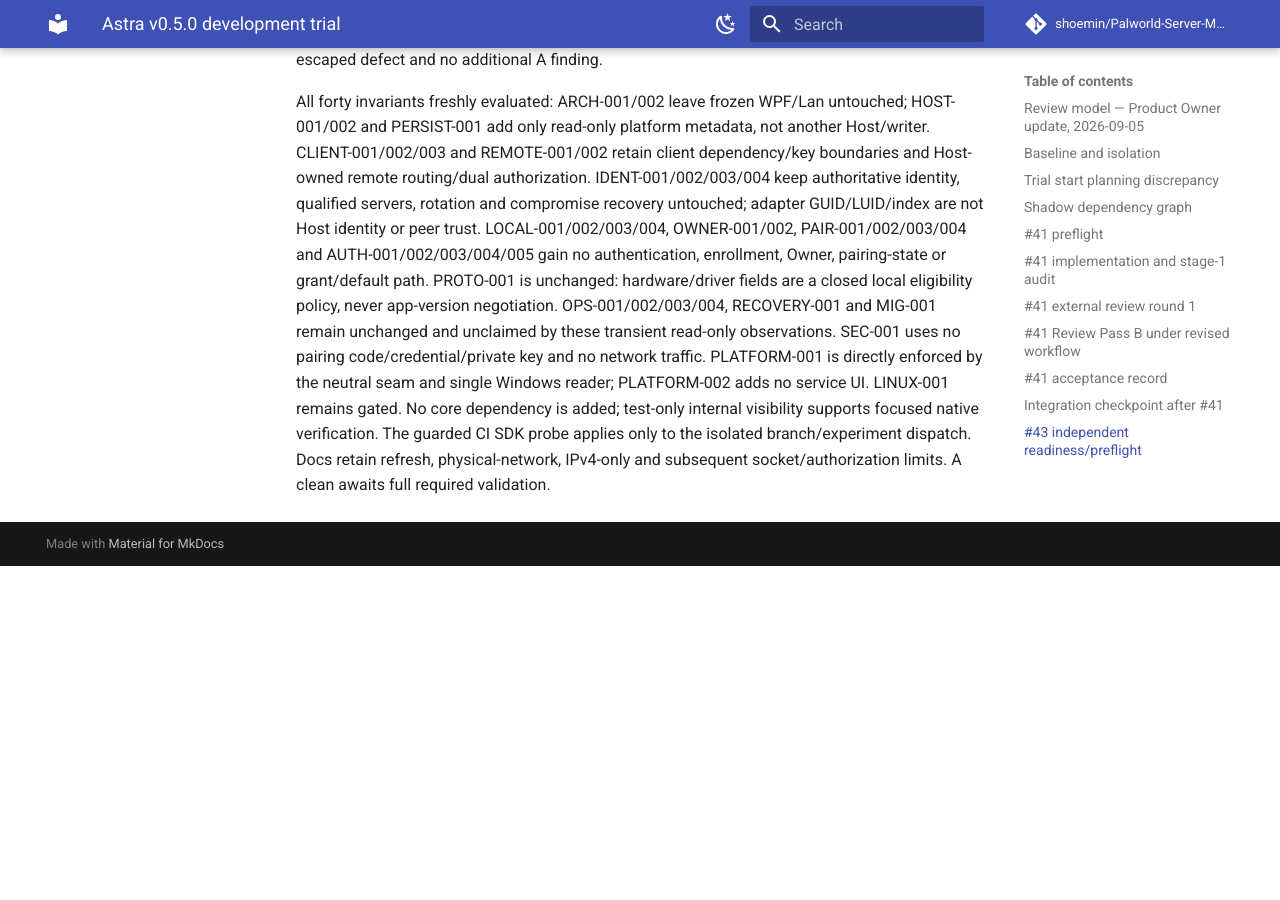
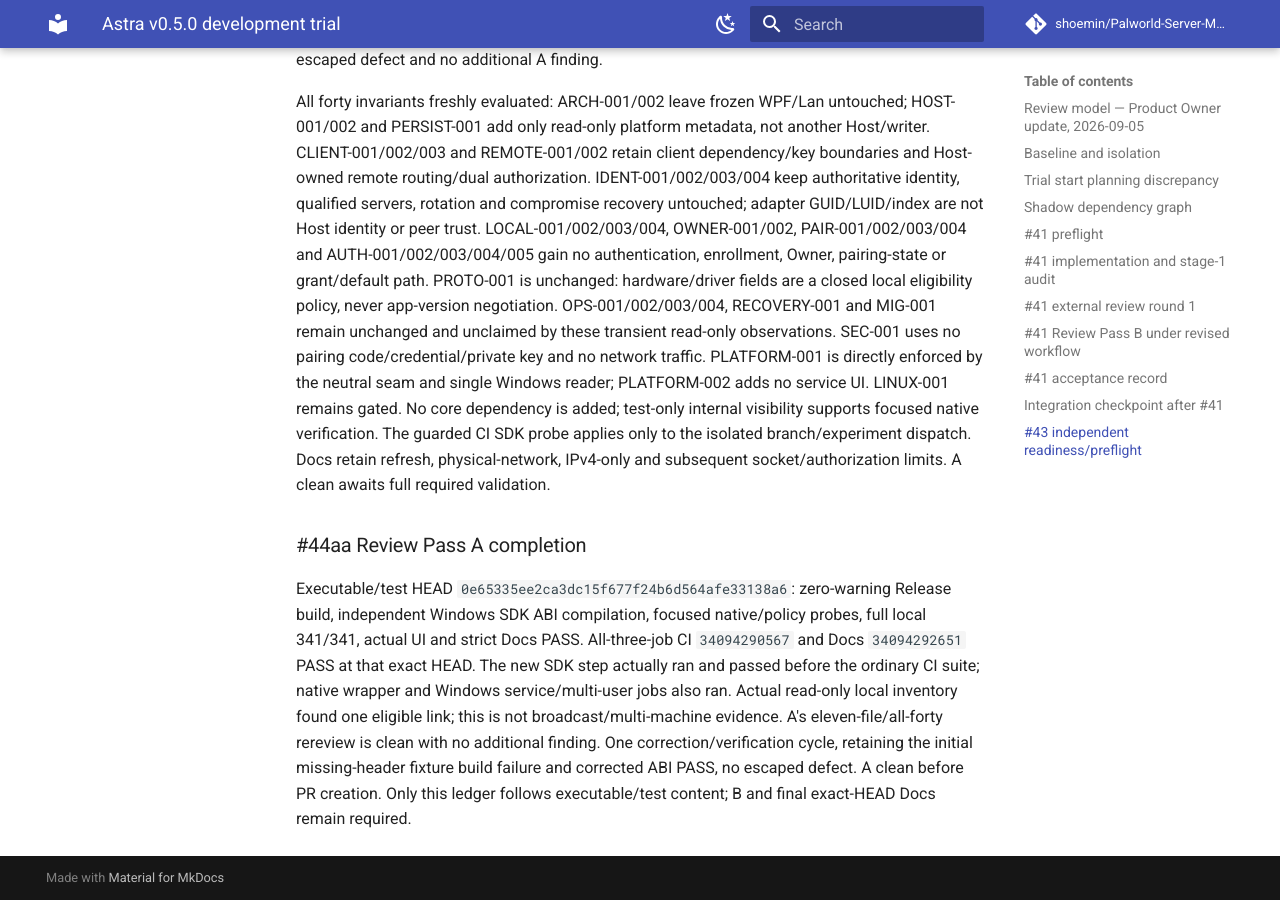
Before and after one commit to shoemin/Palworld-Server-Manager, an MkDocs documentation site: the page built from docs/experiments/astra-v0.5.0-trial.md, in a window 1280 px wide and 900 px high, scrolled down 220905 px. Built offline with MkDocs 1.6.1 and Material for MkDocs 9.7.7, drawn with Linux system fonts in a browser that asks for light colours; comment, search, counter and statistics services are not loaded; before the commit the page ends 221471 px from its top, so only the background shows below that; part of the change alters nothing that is shown.

```diff
--- a/docs/experiments/astra-v0.5.0-trial.md
+++ b/docs/experiments/astra-v0.5.0-trial.md
@@ -2389,3 +2389,8 @@ The eleven-file diff was inspected through neutral link construction, native Win
 The first SDK fixture compilation failed because its networking headers did not declare MIB_IF_ROW2. Explicit ws2tcpip.h/netioapi.h includes fixed the fixture; the corrected independent C++ SDK probe passes structure size, field offsets and hardware/connector bit placement. This was a retained test-build failure, not evidence of a production ABI mismatch. Managed zero-warning build and focused policy/native-read probe PASS. Actual read-only production inventory on this workstation returned one eligible link; no packet or interface change was made. Full ordinary run is still completing. One correction/verification cycle so far; no escaped defect and no additional A finding.
 
 All forty invariants freshly evaluated: ARCH-001/002 leave frozen WPF/Lan untouched; HOST-001/002 and PERSIST-001 add only read-only platform metadata, not another Host/writer. CLIENT-001/002/003 and REMOTE-001/002 retain client dependency/key boundaries and Host-owned remote routing/dual authorization. IDENT-001/002/003/004 keep authoritative identity, qualified servers, rotation and compromise recovery untouched; adapter GUID/LUID/index are not Host identity or peer trust. LOCAL-001/002/003/004, OWNER-001/002, PAIR-001/002/003/004 and AUTH-001/002/003/004/005 gain no authentication, enrollment, Owner, pairing-state or grant/default path. PROTO-001 is unchanged: hardware/driver fields are a closed local eligibility policy, never app-version negotiation. OPS-001/002/003/004, RECOVERY-001 and MIG-001 remain unchanged and unclaimed by these transient read-only observations. SEC-001 uses no pairing code/credential/private key and no network traffic. PLATFORM-001 is directly enforced by the neutral seam and single Windows reader; PLATFORM-002 adds no service UI. LINUX-001 remains gated. No core dependency is added; test-only internal visibility supports focused native verification. The guarded CI SDK probe applies only to the isolated branch/experiment dispatch. Docs retain refresh, physical-network, IPv4-only and subsequent socket/authorization limits. A clean awaits full required validation.
+
+
+### #44aa Review Pass A completion
+
+Executable/test HEAD `0e65335ee2ca3dc15f677f24b6d564afe33138a6`: zero-warning Release build, independent Windows SDK ABI compilation, focused native/policy probes, full local 341/341, actual UI and strict Docs PASS. All-three-job CI `34094290567` and Docs `34094292651` PASS at that exact HEAD. The new SDK step actually ran and passed before the ordinary CI suite; native wrapper and Windows service/multi-user jobs also ran. Actual read-only local inventory found one eligible link; this is not broadcast/multi-machine evidence. A's eleven-file/all-forty rereview is clean with no additional finding. One correction/verification cycle, retaining the initial missing-header fixture build failure and corrected ABI PASS, no escaped defect. A clean before PR creation. Only this ledger follows executable/test content; B and final exact-HEAD Docs remain required.
```
